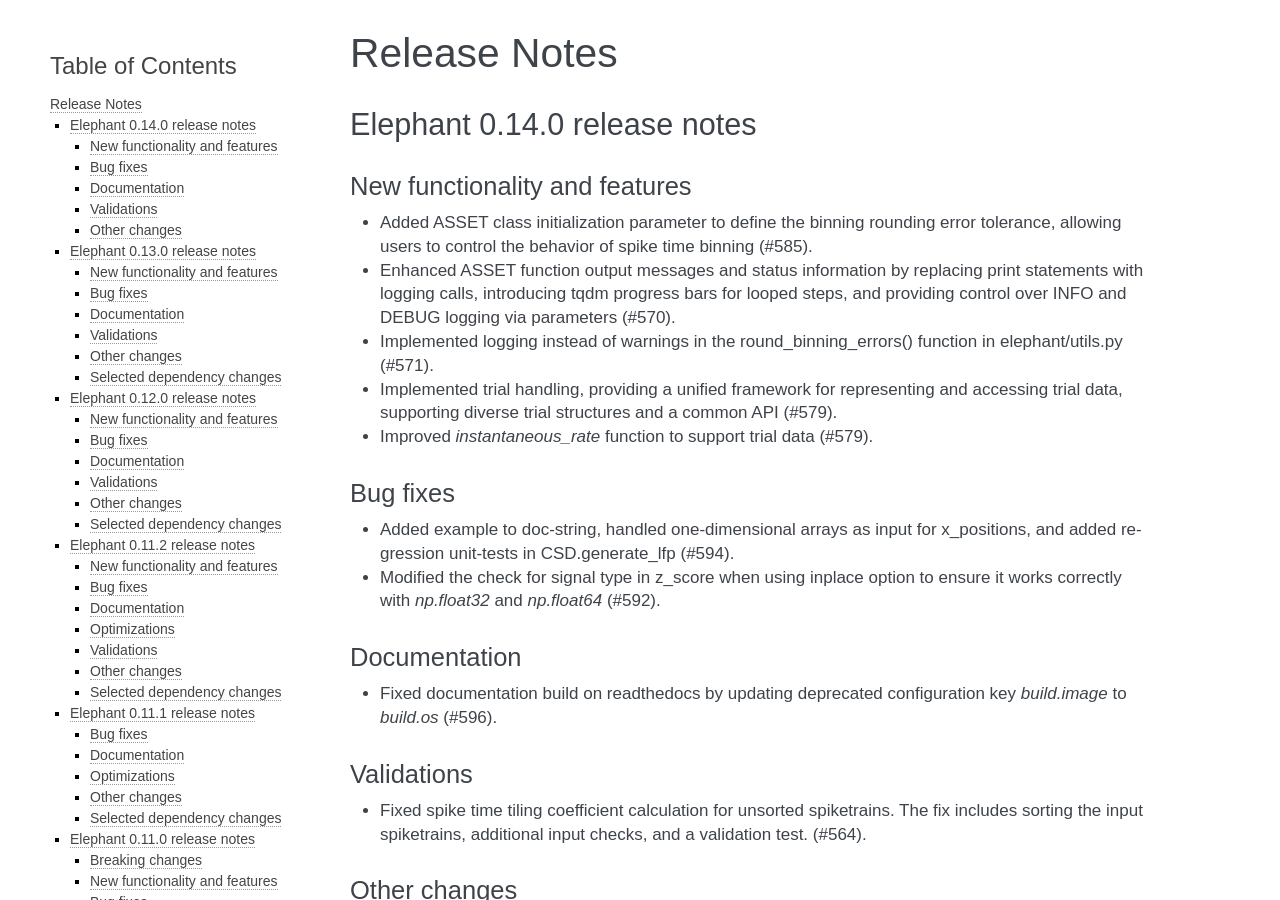
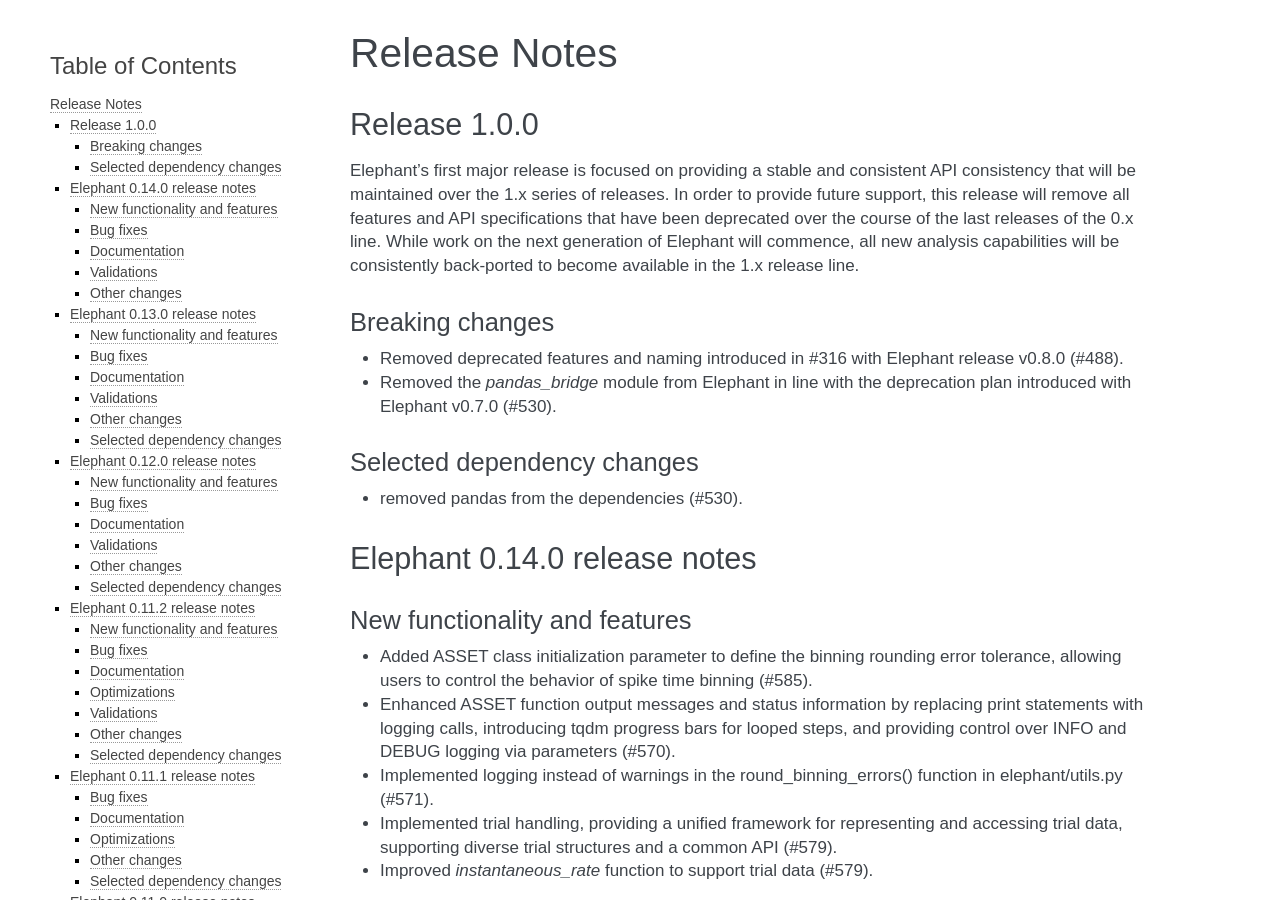
Before and after one commit to NeuralEnsemble/elephant, a Sphinx documentation site: the page built from doc/release_notes.rst, in a window 1280 px wide and 900 px high. Built offline with Sphinx 7.4.7, drawn with Linux system fonts in a browser that asks for light colours; pages that are not in the unit, such as notebooks, are missing from menus; the version number could not be read and is left out.

Commit message:
add release notes

```diff
--- a/doc/release_notes.rst
+++ b/doc/release_notes.rst
@@ -1,6 +1,20 @@
 =============
 Release Notes
 =============
+
+
+Release 1.0.0
+=============
+Elephant's first major release is focused on providing a stable and consistent API consistency that will be maintained over the 1.x series of releases. In order to provide future support, this release will remove all features and API specifications that have been deprecated over the course of the last releases of the 0.x line. While work on the next generation of Elephant will commence, all new analysis capabilities will be consistently back-ported to become available in the 1.x release line.
+
+Breaking changes
+----------------
+* Removed deprecated features and naming introduced in #316 with Elephant release v0.8.0 (#488).
+* Removed the `pandas_bridge` module from Elephant in line with the deprecation plan introduced with Elephant v0.7.0 (#530).
+
+Selected dependency changes
+---------------------------
+* removed pandas from the dependencies (#530).
 
 
 Elephant 0.14.0 release notes
```
